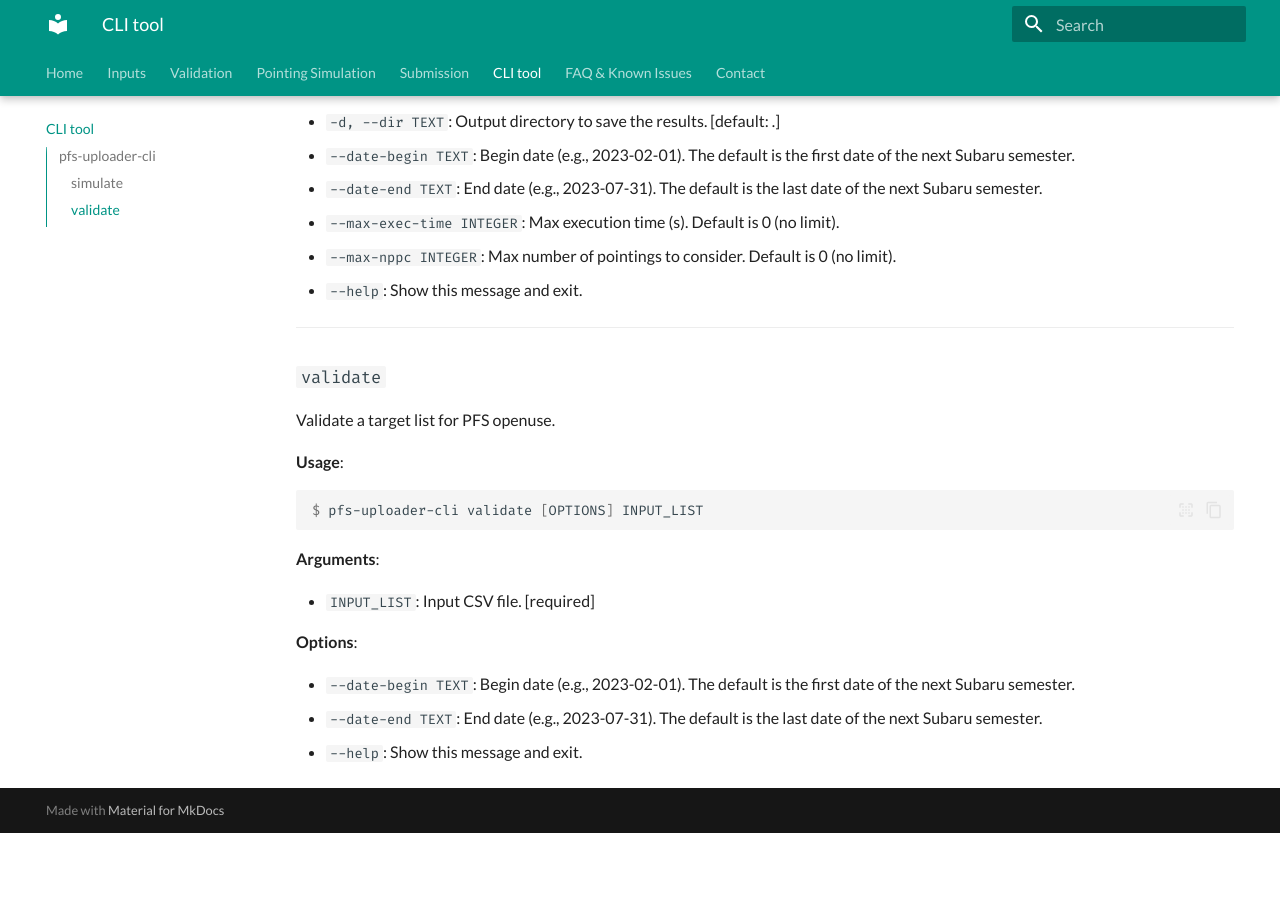
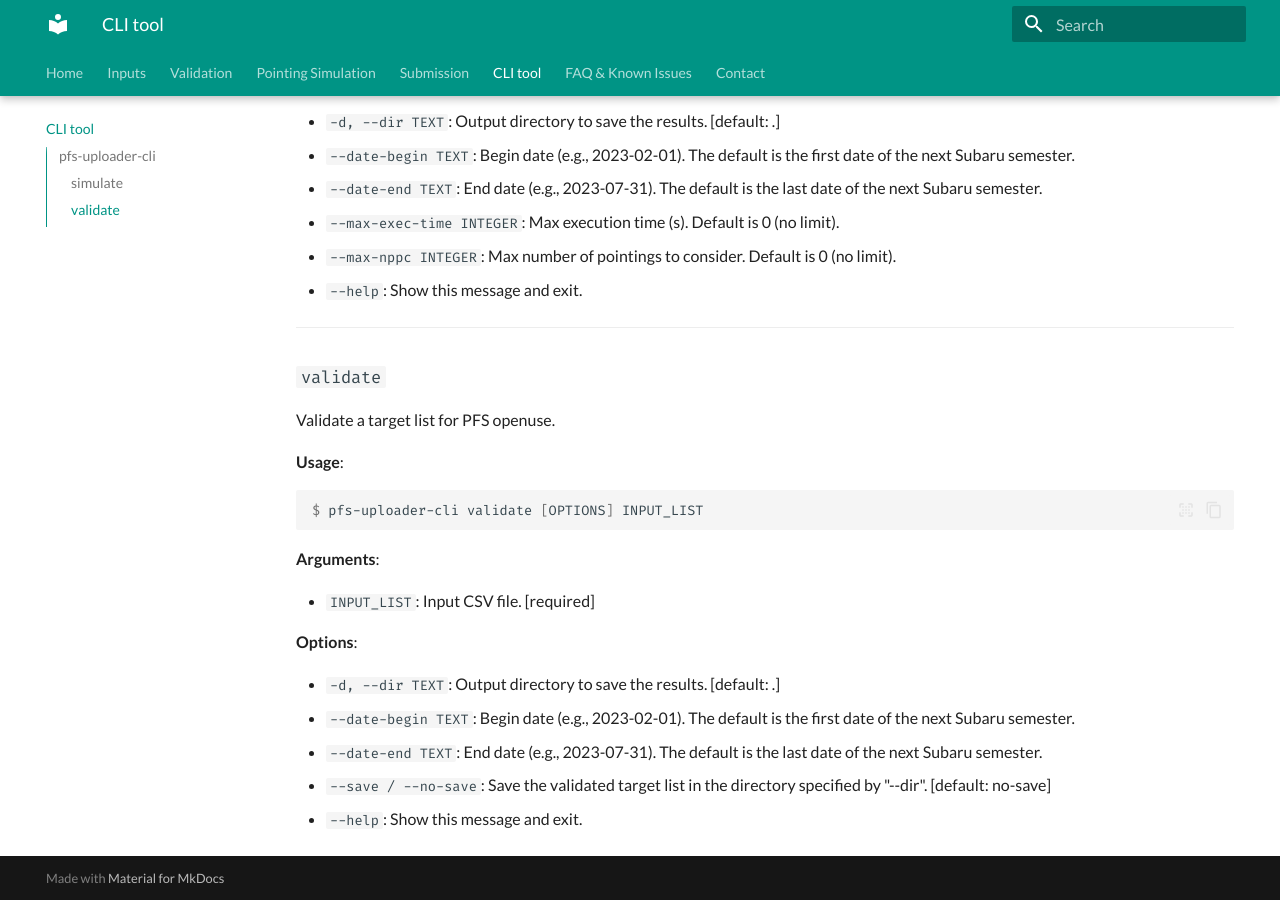
Before and after one commit to Subaru-PFS/spt_target_uploader, an MkDocs documentation site: the page built from docs/docs/cli.md, in a window 1280 px wide and 900 px high, scrolled down 997 px. Built offline with MkDocs 1.6.1 and Material for MkDocs 9.7.7, drawn with Linux system fonts in a browser that asks for light colours; before the commit the page ends 1830 px from its top, so only the background shows below that.

Commit message:
doc update

```diff
--- a/docs/docs/cli.md
+++ b/docs/docs/cli.md
@@ -67,6 +67,8 @@ $ pfs-uploader-cli validate [OPTIONS] INPUT_LIST
 
 **Options**:
 
+* `-d, --dir TEXT`: Output directory to save the results.  [default: .]
 * `--date-begin TEXT`: Begin date (e.g., 2023-02-01). The default is the first date of the next Subaru semester.
 * `--date-end TEXT`: End date (e.g., 2023-07-31). The default is the last date of the next Subaru semester.
+* `--save / --no-save`: Save the validated target list in the directory specified by "--dir".  [default: no-save]
 * `--help`: Show this message and exit.
```
